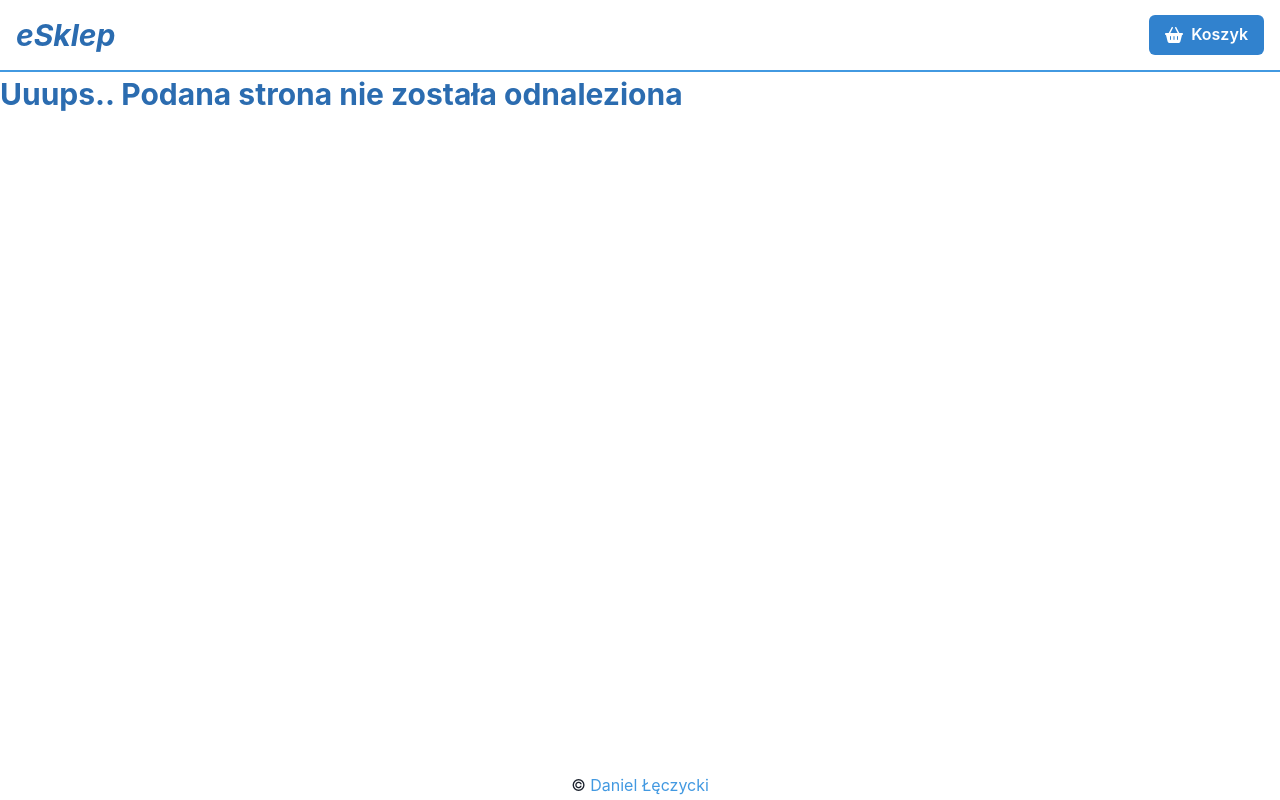
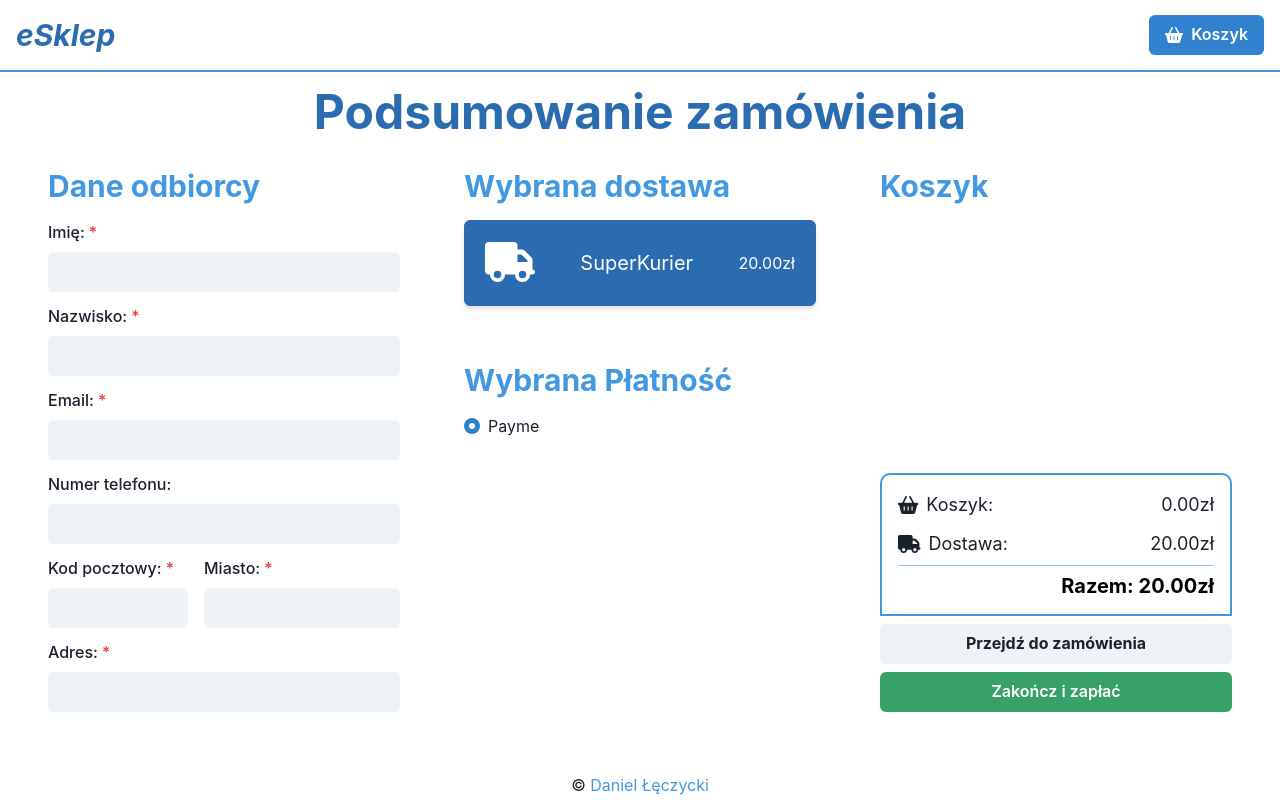
Before and after one commit to dLeczycki/eshop-frontend, a React (Create React App) app: page /zamowienie/podsumowanie in a window 1280 px wide. Built offline with nearby package versions, Linux system fonts and the light colour scheme.

Commit message:
Add Summary Route

```diff
--- a/src/components/order/Order.tsx
+++ b/src/components/order/Order.tsx
@@ -1,5 +1,6 @@
 import { Box, Flex, Heading, Stack } from "@chakra-ui/react";
 import { Bill } from "./bill/Bill";
+import { GoToSummaryButton } from "./bill/GoToSummaryButton";
 import { PaymentForm } from "./payment/PaymentForm";
 import { RecipientForm } from "./recipient/RecipientForm";
 import { ShipmentForm } from "./shipment/ShipmentForm";
@@ -43,6 +44,7 @@ export const Order = () => {
           padding={4}
         >
           <Bill />
+          <GoToSummaryButton />
         </Flex>
       </Flex>
     </Box>
--- a/src/components/order/bill/Bill.tsx
+++ b/src/components/order/bill/Bill.tsx
@@ -1,20 +1,19 @@
-import { Box, Divider, Flex, Heading, List, ListIcon, ListItem, Text } from "@chakra-ui/react"
+import { Box, Divider, Flex, List, ListIcon, ListItem, Text } from "@chakra-ui/react"
 import { faShoppingBasket, faTruck } from "@fortawesome/free-solid-svg-icons"
 import { FontAwesomeIcon } from "@fortawesome/react-fontawesome"
-import { GoToSummary } from "./GoToSummaryButton"
 import { pricify } from "../../../utils/helpers"
 import { useOrder } from "../../../contexts/order/order.context"
 import { useCheckout } from "../../../contexts/checkout/checkout.context"
+import { TotalOrderAmountHeading } from "./TotalOrderAmountHeading"
 
 const CheckoutIcon = () => <FontAwesomeIcon icon={faShoppingBasket} />
 const ShipmentIcon = () => <FontAwesomeIcon icon={faTruck} />
 
 export const Bill = () => {
-  const {orderTotalAmount, shipment} = useOrder();
+  const {shipment} = useOrder();
   const {checkoutTotalAmount} = useCheckout();
 
   return (
-    <>
       <Box
         border="2px solid"
         borderColor="blue.400"
@@ -44,9 +43,7 @@ export const Bill = () => {
           </ListItem>
         </List>
         <Divider my={2}/>
-        <Heading as="h3" size="md" textAlign="right">Razem: {pricify(orderTotalAmount)}zł</Heading>
+        <TotalOrderAmountHeading />
       </Box>
-      <GoToSummary />
-    </>
   )
 }
--- a/src/components/order/bill/GoToSummaryButton.tsx
+++ b/src/components/order/bill/GoToSummaryButton.tsx
@@ -1,7 +1,21 @@
 import { Button } from "@chakra-ui/react"
+import { useNavigate } from "react-router-dom"
 
-export const GoToSummary = () => {
+export const GoToSummaryButton = () => {
+  const navigate = useNavigate();
+
+  const handleGoToSummary = () => {
+    navigate('/zamowienie/podsumowanie');
+  }
+
   return (
-    <Button w="100%" colorScheme="blue" borderTopRadius={0}>Przejdź do podsumowania</Button>
+    <Button
+      w="100%"
+      colorScheme="blue"
+      borderTopRadius={0}
+      onClick={handleGoToSummary}
+    >
+      Przejdź do podsumowania
+    </Button>
   )
 }
--- /dev/null
+++ b/src/components/order/bill/TotalOrderAmountHeading.tsx
@@ -0,0 +1,17 @@
+import { Heading } from "@chakra-ui/react"
+import { useOrder } from "../../../contexts/order/order.context"
+import { pricify } from "../../../utils/helpers"
+
+interface Props{
+  size?: "md" | "lg";
+  color?: "black" | "blue.600";
+}
+
+export const TotalOrderAmountHeading = (props: Props) => {
+  const {size = "md", color = "black"} = props;
+  const {orderTotalAmount} = useOrder();
+
+  return (
+    <Heading as="h3" size={size} color={color} textAlign="right">Razem: {pricify(orderTotalAmount)}zł</Heading>
+  )
+}
--- /dev/null
+++ b/src/components/order/summary/PaymentSummary.tsx
@@ -0,0 +1,14 @@
+import { Box, Heading } from "@chakra-ui/react"
+import { useOrder } from "../../../contexts/order/order.context";
+import { PaymentRadioGroup } from "../payment/PaymentRadioGroup"
+
+export const PaymentSummary = () => {
+  const {payment} = useOrder();
+
+  return (
+    <Box>
+      <Heading as="h2" color="blue.400" size="lg">Wybrana Płatność</Heading>
+      <PaymentRadioGroup payments={[payment]} />
+    </Box>
+  )
+}
--- /dev/null
+++ b/src/components/order/summary/RecipientSummary.tsx
@@ -0,0 +1,7 @@
+import { RecipientForm } from "../recipient/RecipientForm"
+
+export const RecipientSummary = () => {
+  return (
+    <RecipientForm isReadOnly={true}/>
+  )
+}
--- /dev/null
+++ b/src/components/order/summary/ShipmentSummary.tsx
@@ -0,0 +1,14 @@
+import { Box, Heading } from "@chakra-ui/react";
+import { useOrder } from "../../../contexts/order/order.context"
+import { ShipmentRadioGroup } from "../shipment/ShipmentRadioGroup";
+
+export const ShipmentSummary = () => {
+  const {shipment} = useOrder();
+
+  return (
+    <Box>
+      <Heading as="h2" color="blue.400" size="lg">Wybrana dostawa</Heading>
+      <ShipmentRadioGroup shipments={[shipment]}/>
+    </Box>
+  )
+}
--- /dev/null
+++ b/src/components/order/summary/StartPaymentButton.tsx
@@ -0,0 +1,11 @@
+import { Button } from "@chakra-ui/react"
+
+export const StartPaymentButton = () => {
+  return (
+    <Button
+      colorScheme="green"
+    >
+      Zakończ i zapłać
+    </Button>
+  )
+}
--- a/src/components/order/summary/Summary.tsx
+++ b/src/components/order/summary/Summary.tsx
@@ -1,14 +1,64 @@
-import { Box, Heading } from "@chakra-ui/react"
+import { Box, Flex, Heading, Stack } from "@chakra-ui/react"
+import { GoToOrderButton } from "../../../components/checkout/GoToOrderButton"
 import { CheckoutProductsList } from "../../checkout/CheckoutProductsList"
-import { TotalAmountHeading } from "../../checkout/TotalAmountHeading"
+import { Bill } from "../bill/Bill"
+import { PaymentSummary } from "./PaymentSummary"
+import { RecipientSummary } from "./RecipientSummary"
+import { ShipmentSummary } from "./ShipmentSummary"
+import { StartPaymentButton } from "./StartPaymentButton"
 
 export const Summary = () => {
 
   return (
     <Box>
-      <Heading as="h2" color="blue.400" size="lg">Podsumowanie</Heading>
-      <CheckoutProductsList />
-      <TotalAmountHeading />
+      <Heading
+        as="h1"
+        size="2xl"
+        my={4}
+        color="blue.600"
+        textAlign="center"
+      >
+        Podsumowanie zamówienia
+      </Heading>
+      <Flex
+        flexWrap="wrap"
+        justify="center"
+        gap={8}
+      >
+        <Stack
+          flexBasis={["100%", "100%", "45%", "45%", "30%"]}
+          padding={4}
+        >
+          <RecipientSummary />
+        </Stack>
+        <Stack
+          direction="column"
+          flexBasis={["100%", "100%", "45%", "45%", "30%"]}
+          padding={4}
+          gap={10}
+        >
+          <ShipmentSummary />
+          <PaymentSummary />
+        </Stack>
+        <Flex
+          flexBasis={["100%", "100%", "80%", "80%", "30%"]}
+          direction="column"
+          justifyContent="space-between"
+          padding={4}
+        >
+          <Box as="div">
+            <Heading as="h2" color="blue.400" size="lg">Koszyk</Heading>
+            <CheckoutProductsList allowDelete={false}/>
+          </Box>
+          <Box as="div">
+            <Bill/>
+            <Flex direction="column" justify="space-between" mt={2} gap={2}>
+              <GoToOrderButton colorScheme="gray"/>
+              <StartPaymentButton />
+            </Flex>
+          </Box>
+        </Flex>
+      </Flex>
     </Box>
   )
 }
--- a/src/components/router/Router.tsx
+++ b/src/components/router/Router.tsx
@@ -3,12 +3,14 @@ import { Products } from "../products/Products"
 import { Home } from "../home/Home"
 import { NotFound } from "../not-found/NotFound"
 import { Order } from "../order/Order"
+import { Summary } from "../order/summary/Summary"
 
 export const Router = () => {
   return (
     <Routes>
       <Route path="/" element={<Home />} />
       <Route path="/produkty" element={<Products />} />
+      <Route path="/zamowienie/podsumowanie" element={<Summary />} />
       <Route path="/zamowienie" element={<Order />} />
       <Route path="*" element={<NotFound />} />
     </Routes>
```
